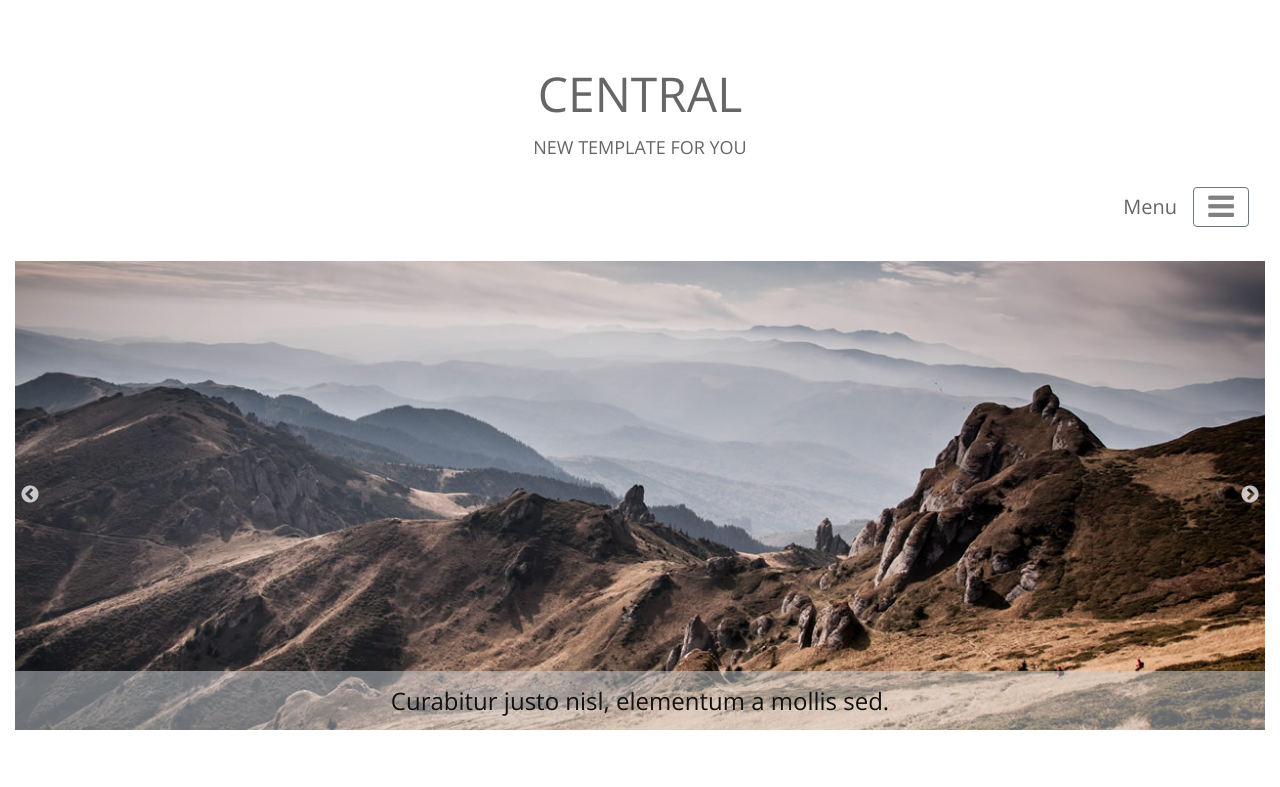
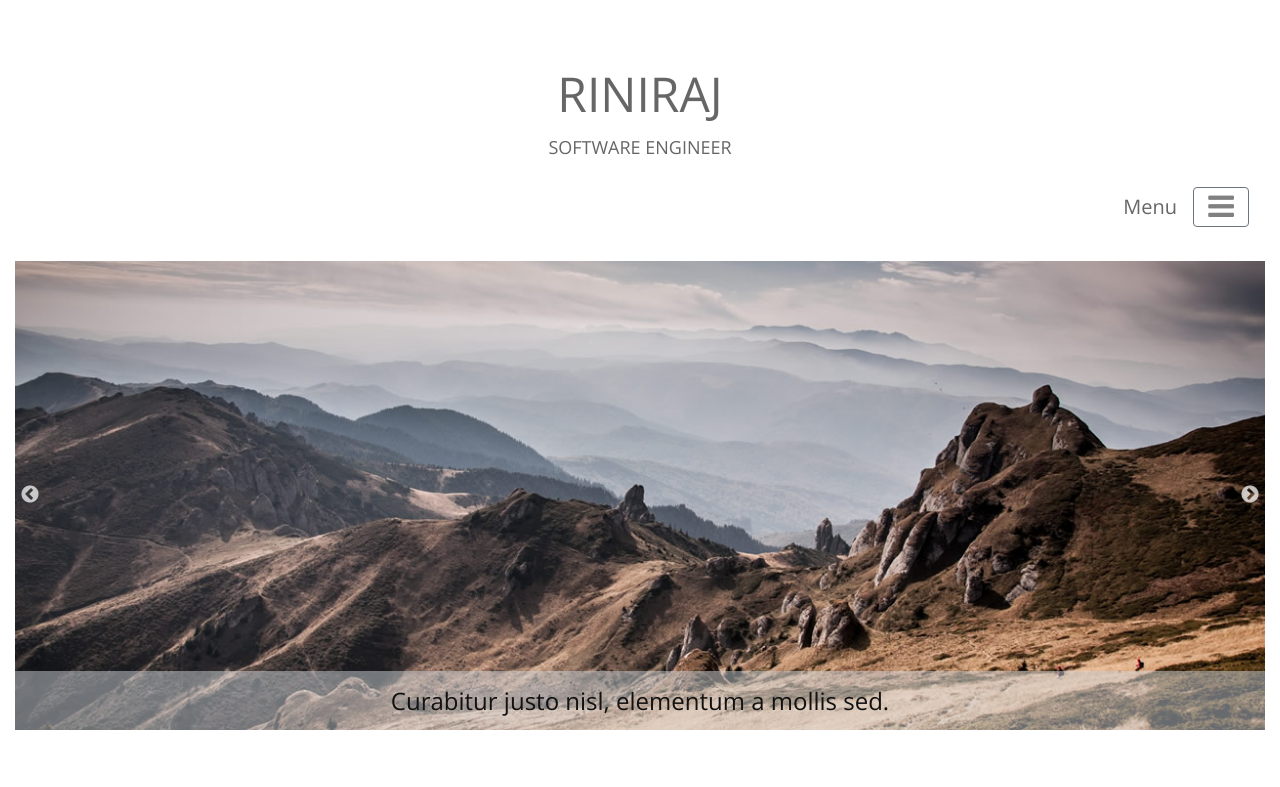
Before and after one commit to Rini-C/riniraj.github.io, a plain HTML site: page index.html in a window 1280 px wide. Shown: the top 787 px of the page. Drawn offline with nearby package versions, Linux system fonts and the light colour scheme.

Commit message:
Update index.html

```diff
--- a/index.html
+++ b/index.html
@@ -47,8 +47,8 @@
     <div class="container">
         <section class="tm-section-head" id="top">
             <header id="header" class="text-center tm-text-gray">
-                <h1>CENTRAL</h1>
-                <p>NEW TEMPLATE FOR YOU</p>
+                <h1>RINIRAJ</h1>
+                <p>SOFTWARE ENGINEER</p>
             </header>
 
             <nav class="navbar narbar-light">
```
